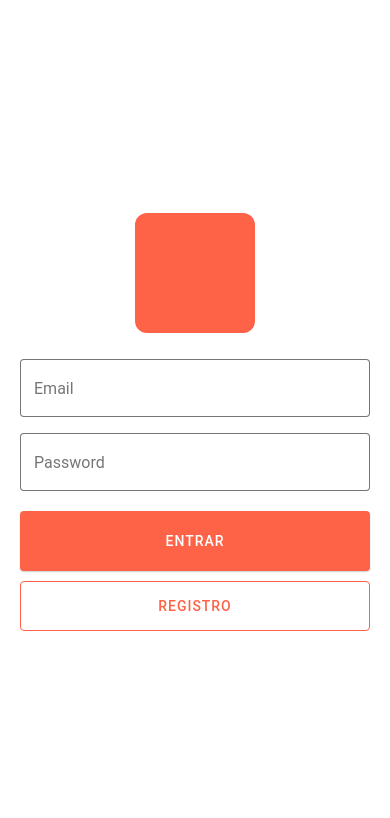
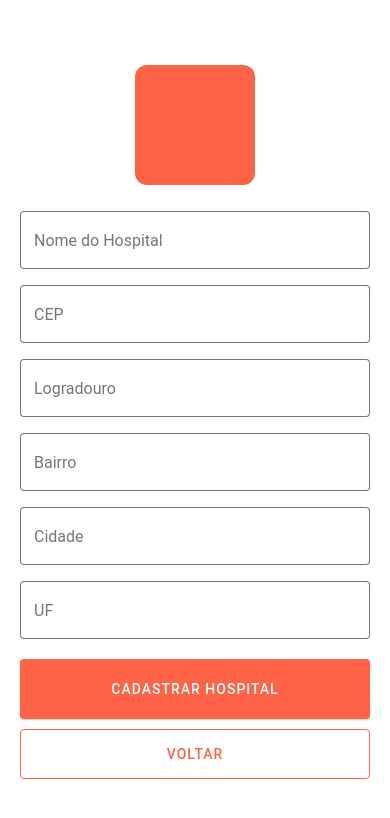
Before and after one commit to JuanSantos100/BUSCA_ATENDIMENTO_USJT_PROJETO, a React Native app in the folder front/: screen /Hospitalregistro in a window 390 px wide. Shown: the top 818 px of the page. Built offline with nearby package versions, Linux system fonts and the light colour scheme.

Commit message:
Resgistro de hospitais

```diff
--- a/front/App.js
+++ b/front/App.js
@@ -2,11 +2,12 @@ import React from 'react';
 import { DefaultTheme, Provider as PaperProvider } from 'react-native-paper';
 import { createStackNavigator } from '@react-navigation/stack';
 import { NavigationContainer } from '@react-navigation/native';
-import {Login} from './screens/Login';
-import {Registro} from './screens/Registro';
-import {Principal} from './screens/Principal';
-import {Details} from './screens/Details';
+import { Login } from './screens/Login';
+import { Registro } from './screens/Registro';
+import { Principal } from './screens/Principal';
+import { Details } from './screens/Details';
 import { Hospitais } from './screens/Hospitais';
+import { Hospitalregistro } from './screens/Hospitalregistro';
 
 const Stack = createStackNavigator();
 
@@ -26,6 +27,7 @@ function MyStack() {
       <Stack.Screen name="Principal" options={{ headerShown: false }} component={Principal} />
       <Stack.Screen name="Hospitais" options={{ headerShown: false }} component={Hospitais} />
       <Stack.Screen name="Registro" options={{ headerShown: false }} component={Registro} />
+      <Stack.Screen name="Hospitalregistro" options={{ headerShown: false }} component={Hospitalregistro} />
       <Stack.Screen name="Details" options={{ headerShown: false }} component={Details} />
     </Stack.Navigator>
   );
--- /dev/null
+++ b/front/screens/Hospitalregistro.js
@@ -0,0 +1,144 @@
+import React from 'react';
+import { TextInput, Avatar, Button, Surface, Checkbox } from 'react-native-paper';
+import { StyleSheet } from 'react-native';
+
+export const Hospitalregistro = ({ navigation }) => {
+    const [textNome, setTextNome] = React.useState('');
+    const [textCep, setTextCep] = React.useState('');
+    const [textLogradouro, setTextLogradouro] = React.useState('');
+    const [textBairro, setTextBairro] = React.useState('');
+    const [textCidade, setTextCidade] = React.useState('');
+    const [textUf, setTextUf] = React.useState('');
+    // const [checkedConvenio, setCheckedConvenio] = React.useState('');
+
+    const Entrar = () => {
+        navigation.reset({
+            index: 0,
+            routes: [{ name: "Principal" }]
+        })
+    }
+
+    const Login = () => {
+        navigation.reset({
+            index: 0,
+            routes: [{ name: "Login" }]
+        })
+    }
+
+    async function registrar() {
+        try {
+            let response = await fetch('http://localhost:3001/hospital/cadastro', {
+                method: 'POST',
+                headers: {
+                    Accept: 'application/json',
+                    'Content-Type': 'application/json'
+                },
+                body: JSON.stringify({
+                    nome_hospital: textNome,
+                    cep: textCep,
+                    logradouro: textLogradouro,
+                    bairro: textBairro,
+                    cidade: textCidade,
+                    uf: textUf
+                })
+            })
+            if (response) Login()
+            else navigation.reset({ index: 0, routes: [{ name: "Registro" }] })
+        } catch (error) {
+            console.log(error)
+        }
+    }
+
+    return (
+        <Surface style={styles.surface}>
+            <Avatar.Text style={styles.iconApp} size={24} label="" />
+            <TextInput
+                style={styles.input}
+                label="Nome do Hospital"
+                mode="outlined"
+                value={textNome}
+                onChangeText={textNome => setTextNome(textNome)}
+            />
+
+            <TextInput
+                style={styles.input}
+                label="CEP"
+                mode="outlined"
+                value={textCep}
+                onChangeText={textCep => setTextCep(textCep)}
+            />
+
+            <TextInput
+                style={styles.input}
+                label="Logradouro"
+                mode="outlined"
+                value={textLogradouro}
+                onChangeText={textLogradouro => setTextLogradouro(textLogradouro)}
+            />
+
+            <TextInput
+                style={styles.input}
+                label="Bairro"
+                mode="outlined"
+                value={textBairro}
+                onChangeText={textBairro => setTextBairro(textBairro)}
+            />
+
+            <TextInput
+                style={styles.input}
+                label="Cidade"
+                mode="outlined"
+                value={textCidade}
+                onChangeText={textCidade => setTextCidade(textCidade)}
+                secureTextEntry={true}
+            />
+
+            <TextInput
+                style={styles.input}
+                label="UF"
+                mode="outlined"
+                value={textUf}
+                onChangeText={textUf => setTextUf(textUf)}
+                secureTextEntry={true}
+            />
+
+            <Button labelStyle={{ color: '#FFFFFF' }} style={styles.button} mode="contained" onPress={() => registrar()}>
+                Cadastrar Hospital
+            </Button>
+            <Button style={styles.buttonOutlined} mode="outlined" onPress={() => Login()}>
+                Voltar
+            </Button>
+        </Surface>
+    )
+}
+
+
+const styles = StyleSheet.create({
+    surface: {
+        justifyContent: 'center',
+        elevation: 4,
+        flex: 1,
+        padding: 20
+    },
+    iconApp: {
+        height: 120,
+        width: 120,
+        marginBottom: 20,
+        alignSelf: 'center'
+    },
+    input: {
+        backgroundColor: '#ffffff',
+        marginBottom: 10
+    },
+    button: {
+        height: 60,
+        marginTop: 10,
+        justifyContent: 'center'
+    },
+    buttonOutlined: {
+        height: 50,
+        marginTop: 10,
+        justifyContent: 'center',
+        borderColor: '#FF6347'
+    }
+});
--- a/front/screens/Login.js
+++ b/front/screens/Login.js
@@ -14,6 +14,13 @@ export const Login = ({ navigation }) => {
         })
     }
 
+    const Hospitalregistro = () => {
+        navigation.reset({
+            index: 0,
+            routes: [{ name: "Hospitalregistro" }]
+        })
+    }
+
     const Registro = () => {
         navigation.reset({
             index: 0,
@@ -23,24 +30,25 @@ export const Login = ({ navigation }) => {
 
     async function enviarLogin() {
         try {
-            let response = await fetch('http://localhost:3000/login', {
-                method: 'POST',
-                headers: {
-                    Accept: 'application/json',
-                    'Content-Type': 'application/json'
-                },
-                body: JSON.stringify({
-                    email: textEmail,
-                    password: textPassword
-                })
+            // let response = await fetch('http://localhost:3000/login', {
+            //     method: 'POST',
+            //     headers: {
+            //         Accept: 'application/json',
+            //         'Content-Type': 'application/json'
+            //     },
+            //     body: JSON.stringify({
+            //         email: textEmail,
+            //         password: textPassword
+            //     })
 
-            })
+            // })
             // let response = await fetch('http://localhost:3000/login')
             // const data = await response.json()
             // console.log(data)
             // const check = data.some(el => el.body.email === textEmail && el.body.password === textPassword)
-            if (response) Entrar()
-            else navigation.reset({ index: 0, routes: [{ name: "Login" }] })
+            // if (response) Entrar()
+            Entrar()
+            // else navigation.reset({ index: 0, routes: [{ name: "Login" }] })
         } catch (erro) {
             console.log(`Erro: ${erro}`)
         }
@@ -49,6 +57,14 @@ export const Login = ({ navigation }) => {
         // if (json === 'ERROR') {
         //     console.log('Erro de usuário')
         // }
+    }
+
+    async function registroHospital() {
+        try {
+            Hospitalregistro()
+        } catch (error) {
+            console.log(error)
+        }
     }
 
     return (
@@ -76,6 +92,9 @@ export const Login = ({ navigation }) => {
             </Button>
             <Button style={styles.buttonOutlined} mode="outlined" onPress={() => Registro()}>
                 Registro
+            </Button>
+            <Button labelStyle={{ color: '#FFFFFF' }} style={styles.button} mode="contained" onPress={() => registroHospital()}>
+                Registrar Hospital
             </Button>
         </Surface>
     )
```
Also changed, not shown: 1 other file (tests, documents, lock files or other folders).
